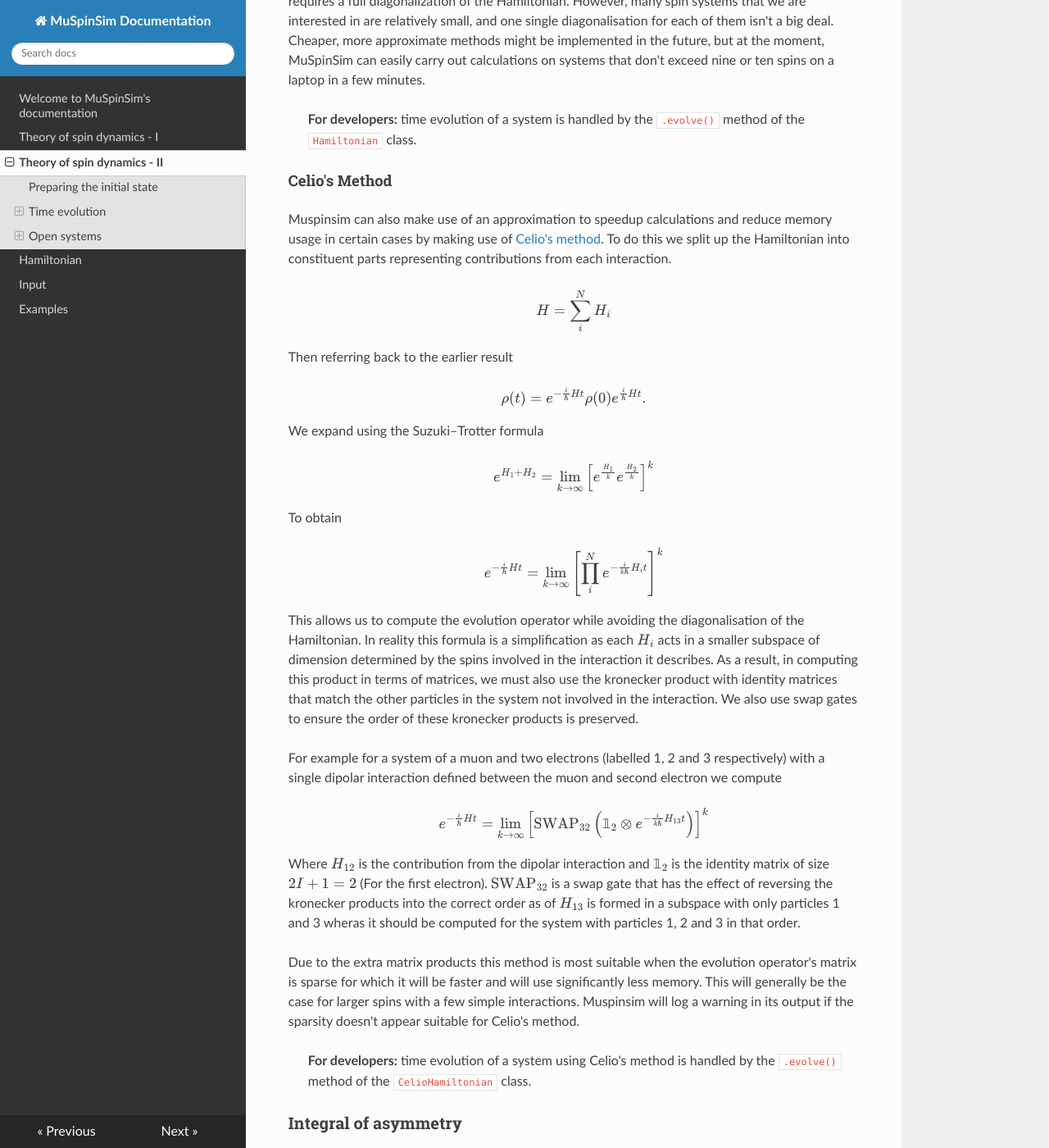
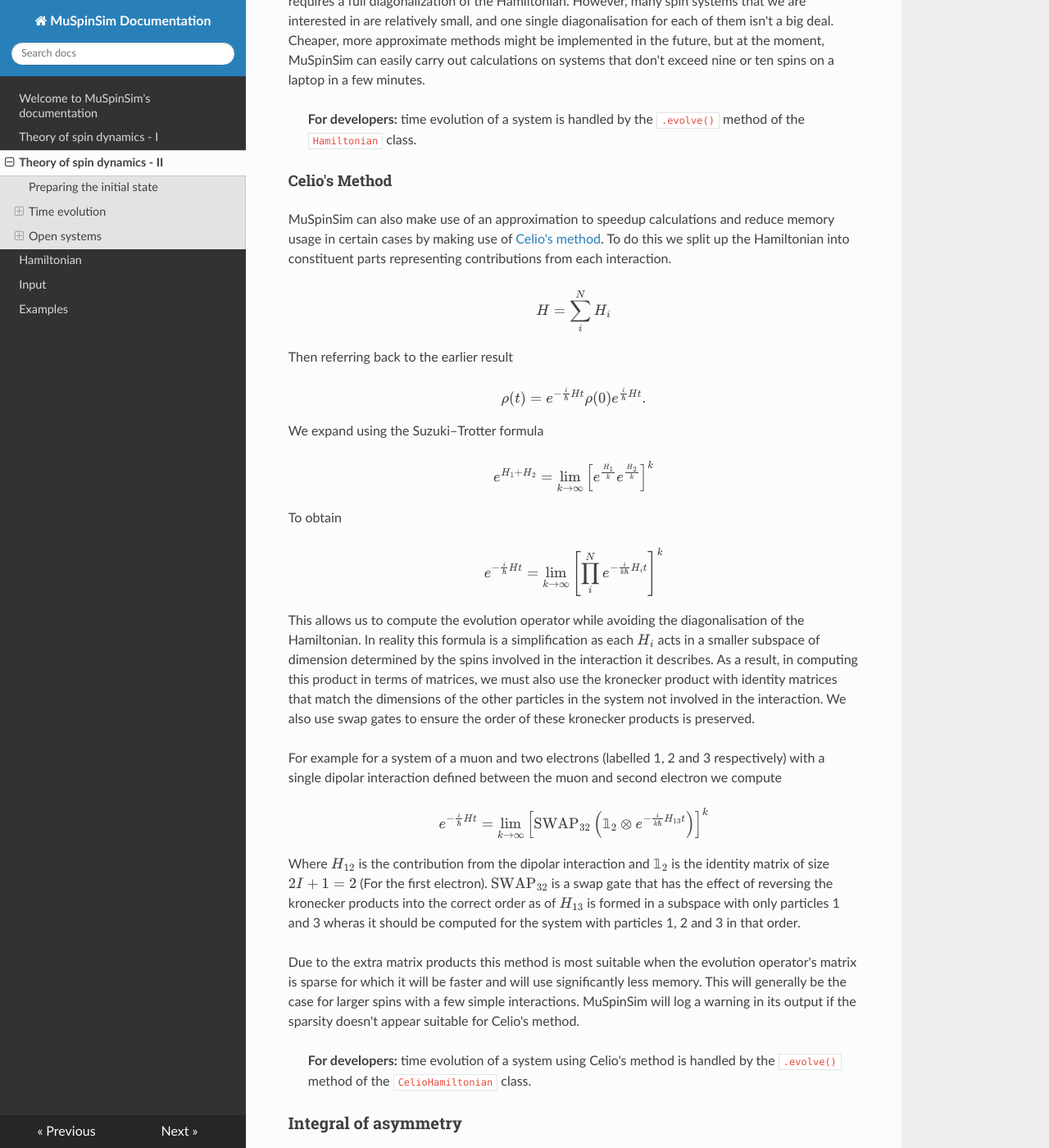
Before and after one commit to muon-spectroscopy-computational-project/muspinsim, an MkDocs documentation site: the page built from docs/docs/theory_2.md, in a window 1280 px wide and 1400 px high, scrolled down 1599 px. Shown: the whole window at 82% size. Built offline with MkDocs 1.6.1, drawn with Linux system fonts in a browser that asks for light colours; nearby versions of some CDN libraries.

Commit message:
Minor tweaks

```diff
--- a/docs/docs/theory_2.md
+++ b/docs/docs/theory_2.md
@@ -50,7 +50,7 @@ This way we can see that the equations are completely decoupled. Coefficients on
 
 #### Celio's Method
 
-Muspinsim can also make use of an approximation to speedup calculations and reduce memory usage in certain cases by making use of [Celio's method](https://www.doi.org/10.1103/PhysRevLett.56.2720). To do this we split up the Hamiltonian into constituent parts representing contributions from each interaction.
+MuSpinSim can also make use of an approximation to speedup calculations and reduce memory usage in certain cases by making use of [Celio's method](https://www.doi.org/10.1103/PhysRevLett.56.2720). To do this we split up the Hamiltonian into constituent parts representing contributions from each interaction.
 
 $$
 H = \sum_{i}^{N} H_i
@@ -74,7 +74,7 @@ $$
 e^{-\frac{i}{\hbar}Ht} = \lim_{k\rightarrow\infty}{\left[\prod_{i}^{N}e^{-\frac{i}{k\hbar}H_it}\right]^k}
 $$
 
-This allows us to compute the evolution operator while avoiding the diagonalisation of the Hamiltonian. In reality this formula is a simplification as each $H_i$ acts in a smaller subspace of dimension determined by the spins involved in the interaction it describes. As a result, in computing this product in terms of matrices, we must also use the kronecker product with identity matrices that match the other particles in the system not involved in the interaction. We also use swap gates to ensure the order of these kronecker products is preserved.
+This allows us to compute the evolution operator while avoiding the diagonalisation of the Hamiltonian. In reality this formula is a simplification as each $H_i$ acts in a smaller subspace of dimension determined by the spins involved in the interaction it describes. As a result, in computing this product in terms of matrices, we must also use the kronecker product with identity matrices that match the dimensions of the other particles in the system not involved in the interaction. We also use swap gates to ensure the order of these kronecker products is preserved.
 
 For example for a system of a muon and two electrons (labelled 1, 2 and 3 respectively) with a single dipolar interaction defined between the muon and second electron we compute
 
@@ -84,7 +84,7 @@ $$
 
 Where $H_{12}$ is the contribution from the dipolar interaction and $\mathbb{1}_2$ is the identity matrix of size $2I + 1 = 2$ (For the first electron). $\text{SWAP}_{32}$ is a swap gate that has the effect of reversing the kronecker products into the correct order as of $H_{13}$ is formed in a subspace with only particles 1 and 3 wheras it should be computed for the system with particles 1, 2 and 3 in that order.
 
-Due to the extra matrix products this method is most suitable when the evolution operator's matrix is sparse for which it will be faster and will use significantly less memory. This will generally be the case for larger spins with a few simple interactions. Muspinsim will log a warning in its output if the sparsity doesn't appear suitable for Celio's method.
+Due to the extra matrix products this method is most suitable when the evolution operator's matrix is sparse for which it will be faster and will use significantly less memory. This will generally be the case for larger spins with a few simple interactions. MuSpinSim will log a warning in its output if the sparsity doesn't appear suitable for Celio's method.
 
 > **For developers:** time evolution of a system using Celio's method is handled by the `.evolve()` method of the `CelioHamiltonian` class.
 
```
